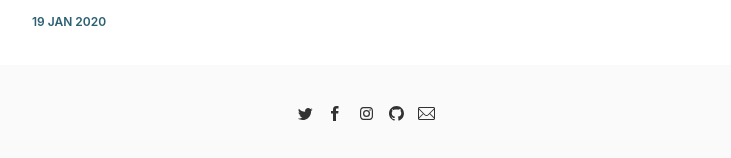
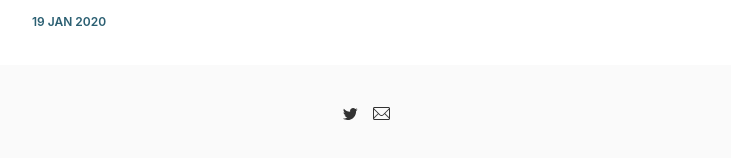
Before and after one commit to padosory5/blog, a Jekyll site: the page built from index.html, in a window 1280 px wide. Shown: the part 1103-1261 px from the top of the page, without its empty margins (274-1005 px from the left). Built offline with Jekyll 4.4.1, drawn with Linux system fonts in a browser that asks for light colours; the list of posts is cut into pages by our own code.

Commit message:
deleted unused icons

```diff
--- a/_includes/footer.html
+++ b/_includes/footer.html
@@ -6,21 +6,6 @@
         <li class='c-social-nav__item'>
           <a href='{{ site.twitter }}' target='_blank'>
             <span class='c-social-nav__icon' data-icon='ei-sc-twitter' data-size='s'></span>
-          </a>
-        </li>
-        <li class='c-social-nav__item'>
-          <a href='{{ site.facebook }}' target='_blank'>
-            <span class='c-social-nav__icon' data-icon='ei-sc-facebook' data-size='s'></span>
-          </a>
-        </li>
-        <li class='c-social-nav__item'>
-          <a href='{{ site.instagram }}' target='_blank'>
-            <span class='c-social-nav__icon' data-icon='ei-sc-instagram' data-size='s'></span>
-          </a>
-        </li>
-        <li class='c-social-nav__item'>
-          <a href='{{ site.github }}' target='_blank'>
-            <span class='c-social-nav__icon' data-icon='ei-sc-github' data-size='s'></span>
           </a>
         </li>
         <li class='c-social-nav__item'>
```
